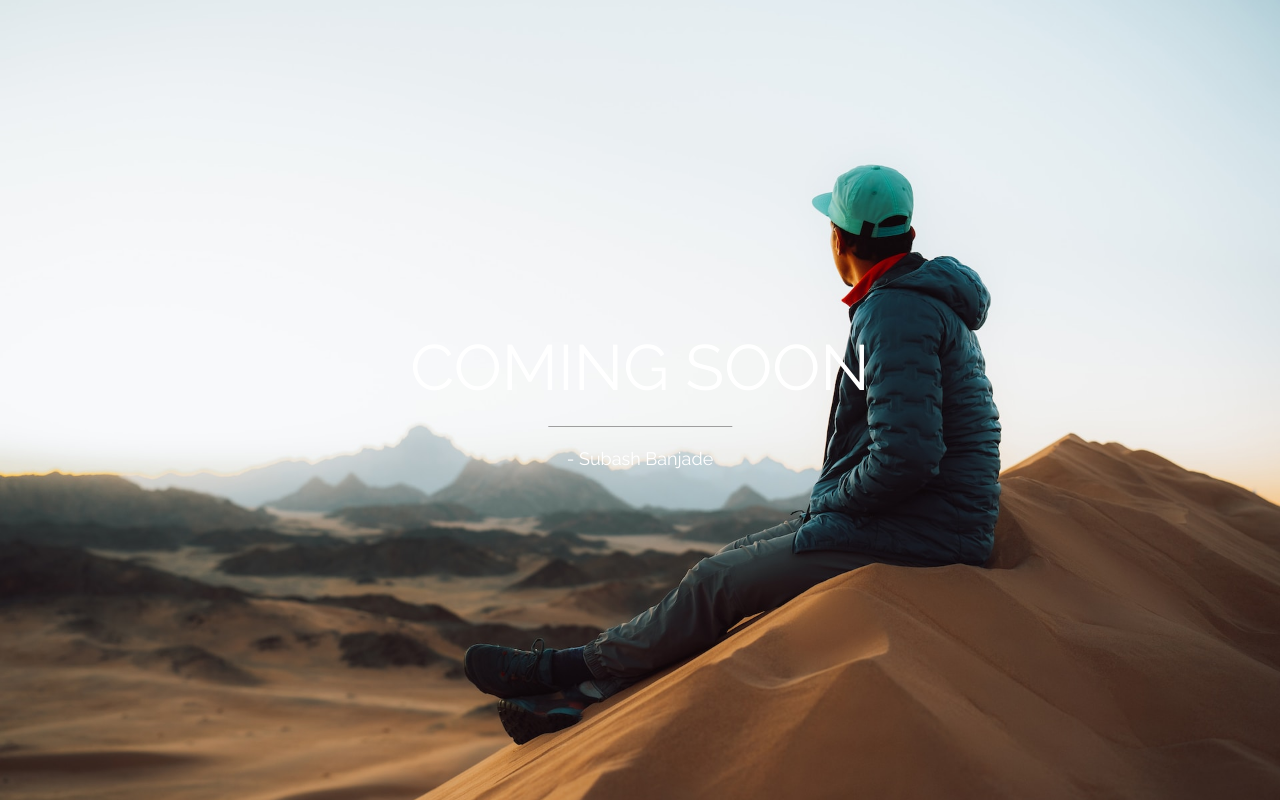
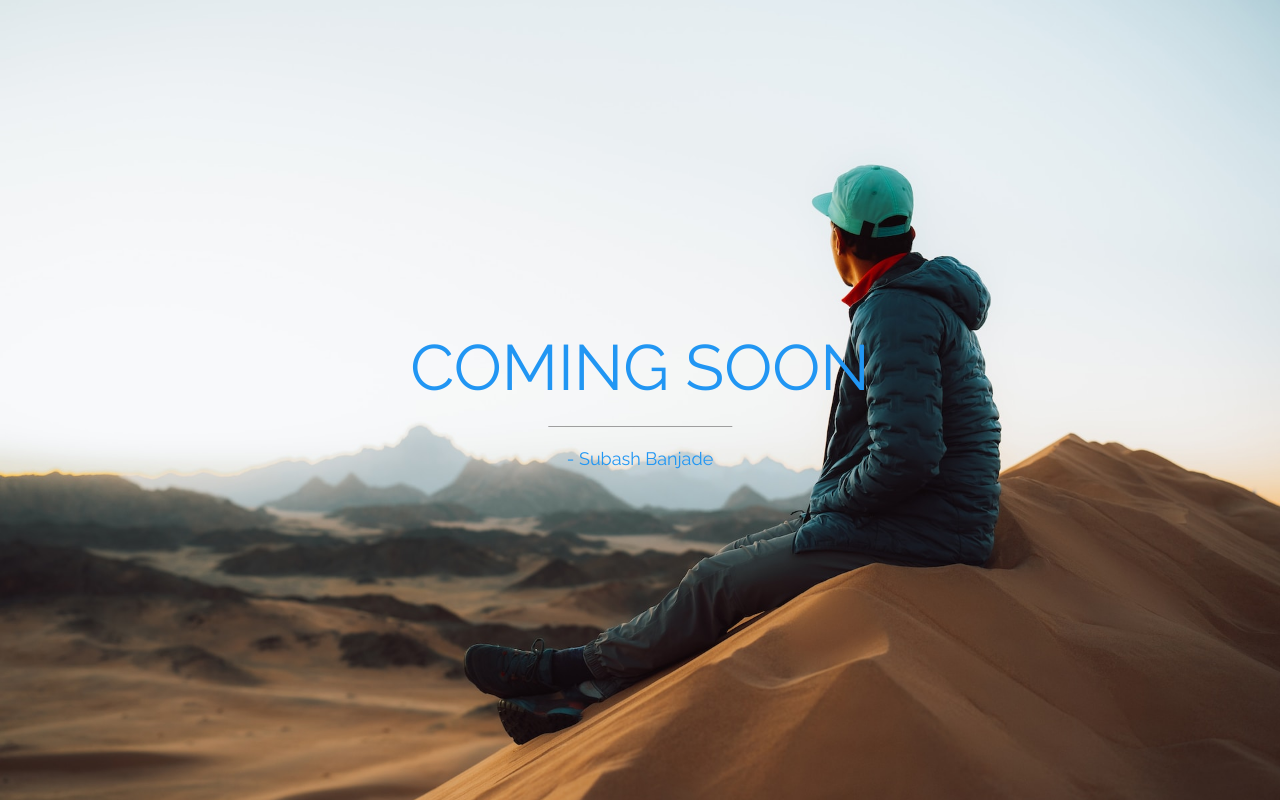
Before and after one commit to subash7777/portfolio, a plain HTML site: page public/index.html in a window 1280 px wide. Drawn offline with nearby package versions, Linux system fonts and the light colour scheme.

Commit message:
Update index.html

```diff
--- a/public/index.html
+++ b/public/index.html
@@ -19,7 +19,7 @@ body, html {height: 100%}
 </head>
 <body>
 
-<div class="bgimg w3-display-container w3-animate-opacity w3-text-white">
+<div class="bgimg w3-display-container w3-animate-opacity w3-text-blue">
   <div class="w3-display-middle">
     <h1 class="w3-jumbo w3-animate-top">COMING SOON</h1>
     <hr class="w3-border-grey" style="margin:auto;width:40%">
```
